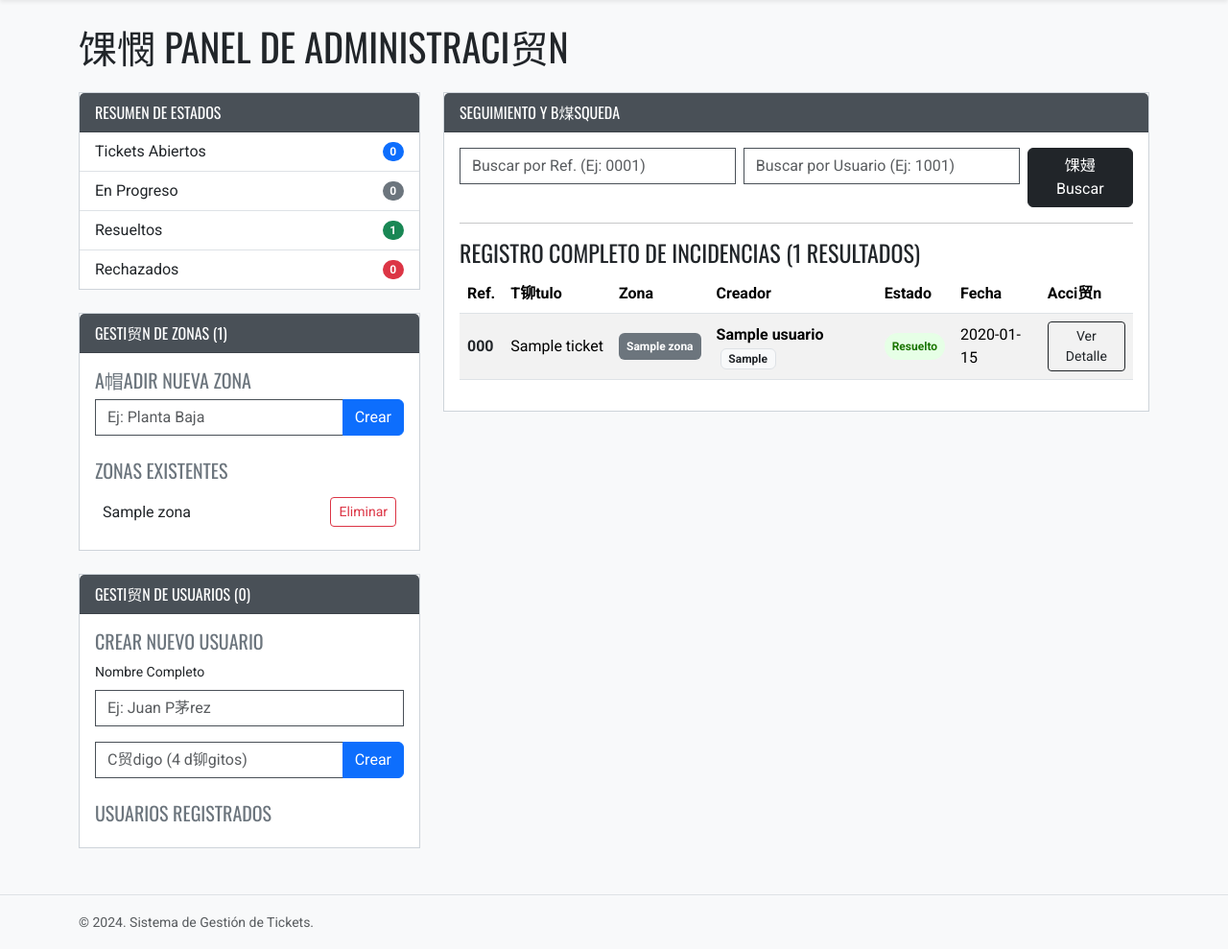
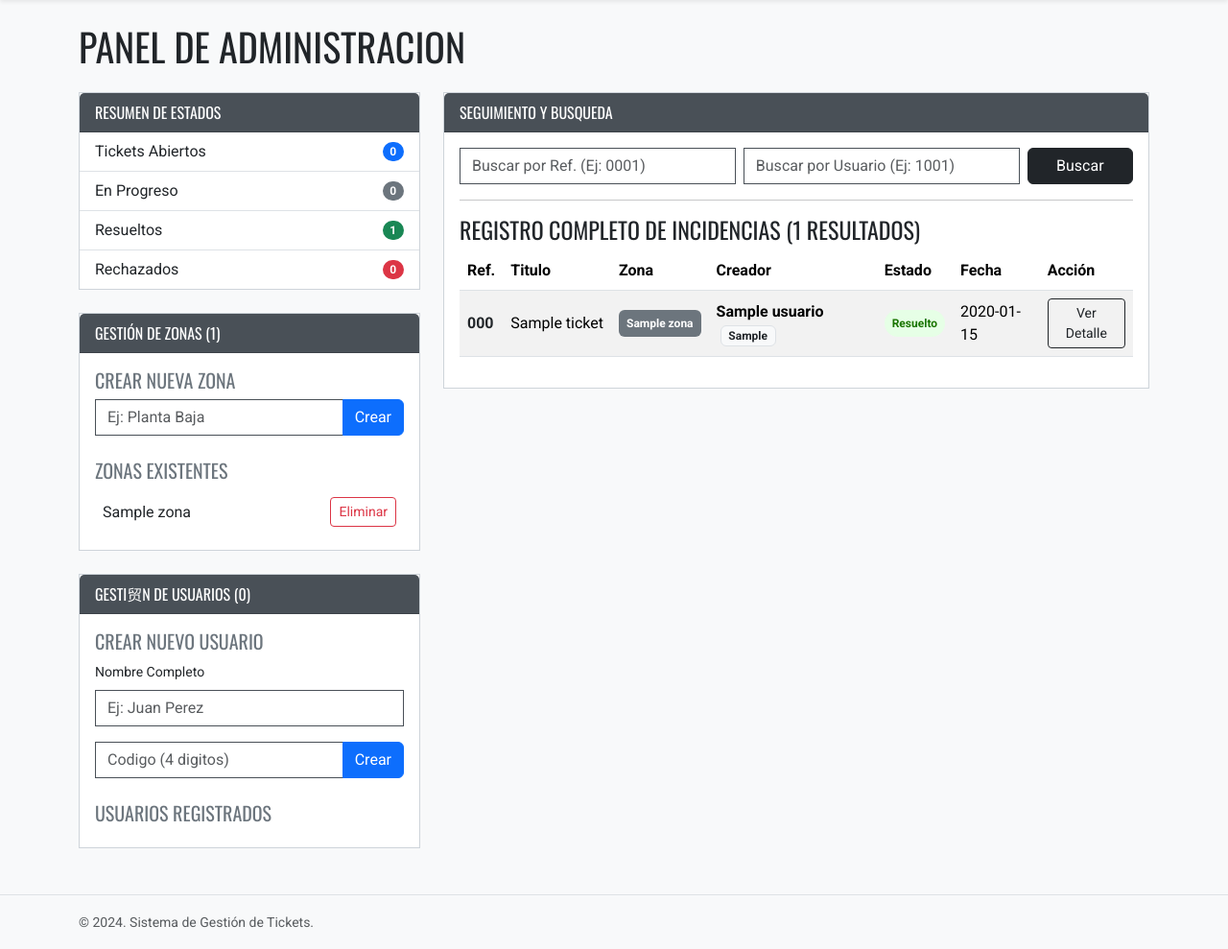
Before and after one commit to ligabi/reder, a Flask app: page /admin in a window 1280 px wide. Shown: the part 56-1045 px from the top of the page at 96% size. Run offline with Flask 3, Linux system fonts and the light colour scheme; the visitor is signed in with stand-in values (Sample User, id 1); tables that the repository leaves empty hold one stand-in row (values such as "Sample post").

Commit message:
Fix typos in panel_admin.html

```diff
--- a/templates/panel_admin.html
+++ b/templates/panel_admin.html
@@ -3,7 +3,7 @@
 {% block title %}Panel de Administrador{% endblock %}
 
 {% block content %}
-<h1 class="mb-4 text-dark">馃憫 Panel de Administraci贸n</h1>
+<h1 class="mb-4 text-dark"> Panel de Administracion</h1>
 
 <div class="row">
     <div class="col-lg-4">
@@ -33,10 +33,10 @@
 
         <div class="card shadow-sm mb-4">
             <div class="card-header bg-dark text-white">
-                Gesti贸n de Zonas ({{ zonas | length }})
+                Gestión de Zonas ({{ zonas | length }})
             </div>
             <div class="card-body">
-                <h5 class="card-title text-secondary">A帽adir Nueva Zona</h5>
+                <h5 class="card-title text-secondary">Crear Nueva Zona</h5>
                 <form method="POST" action="{{ url_for('gestionar_zonas') }}" class="mb-4">
                     <div class="input-group">
                         <input type="text"
@@ -57,7 +57,7 @@
                             <input type="hidden" name="eliminar_zona_id" value="{{ zona.id }}">
                             <button type="submit"
                                     class="btn btn-sm btn-outline-danger"
-                                    onclick="return confirm('驴Seguro que quieres eliminar la zona {{ zona.nombre }}? Los tickets se quedar谩n sin zona.')">
+                                    onclick="return confirm('Seguro que quieres eliminar la zona {{ zona.nombre }}? Los tickets se quedaran sin zona.')">
                                 Eliminar
                             </button>
                         </form>
@@ -78,14 +78,14 @@
                         <input type="text"
                                class="form-control"
                                name="nombre_completo"
-                               placeholder="Ej: Juan P茅rez"
+                               placeholder="Ej: Juan Perez"
                                required>
                     </div>
                     <div class="input-group">
                         <input type="text"
                                class="form-control"
                                name="numero_acceso"
-                               placeholder="C贸digo (4 d铆gitos)"
+                               placeholder="Codigo (4 digitos)"
                                maxlength="4"
                                required>
                         <button type="submit" class="btn btn-primary">Crear</button>
@@ -108,7 +108,7 @@
     <div class="col-lg-8">
         <div class="card shadow-sm mb-4">
             <div class="card-header bg-primary text-white">
-                Seguimiento y B煤squeda
+                Seguimiento y Busqueda
             </div>
             <div class="card-body">
                 <form method="GET" action="{{ url_for('panel_admin') }}" class="row g-2 mb-3">
@@ -127,7 +127,7 @@
                                value="{{ search_user or '' }}">
                     </div>
                     <div class="col-md-2">
-                        <button type="submit" class="btn btn-dark w-100">馃攳 Buscar</button>
+                        <button type="submit" class="btn btn-dark w-100"> Buscar</button>
                     </div>
                     {% if search_ref or search_user %}
                         <div class="col-12 mt-2">
@@ -146,11 +146,11 @@
                         <thead>
                             <tr>
                                 <th>Ref.</th>
-                                <th>T铆tulo</th>
+                                <th>Titulo</th>
                                 <th>Zona</th> <th>Creador</th>
                                 <th>Estado</th>
                                 <th>Fecha</th>
-                                <th>Acci贸n</th>
+                                <th>Acción</th>
                             </tr>
                         </thead>
                         <tbody>
@@ -182,7 +182,7 @@
                     </table>
                 </div>
                 {% if not tickets %}
-                    <div class="alert alert-info mt-3">No hay tickets registrados o no coinciden con la b煤squeda.</div>
+                    <div class="alert alert-info mt-3">No hay tickets registrados o no coinciden con la busqueda.</div>
                 {% endif %}
             </div>
         </div>
```
